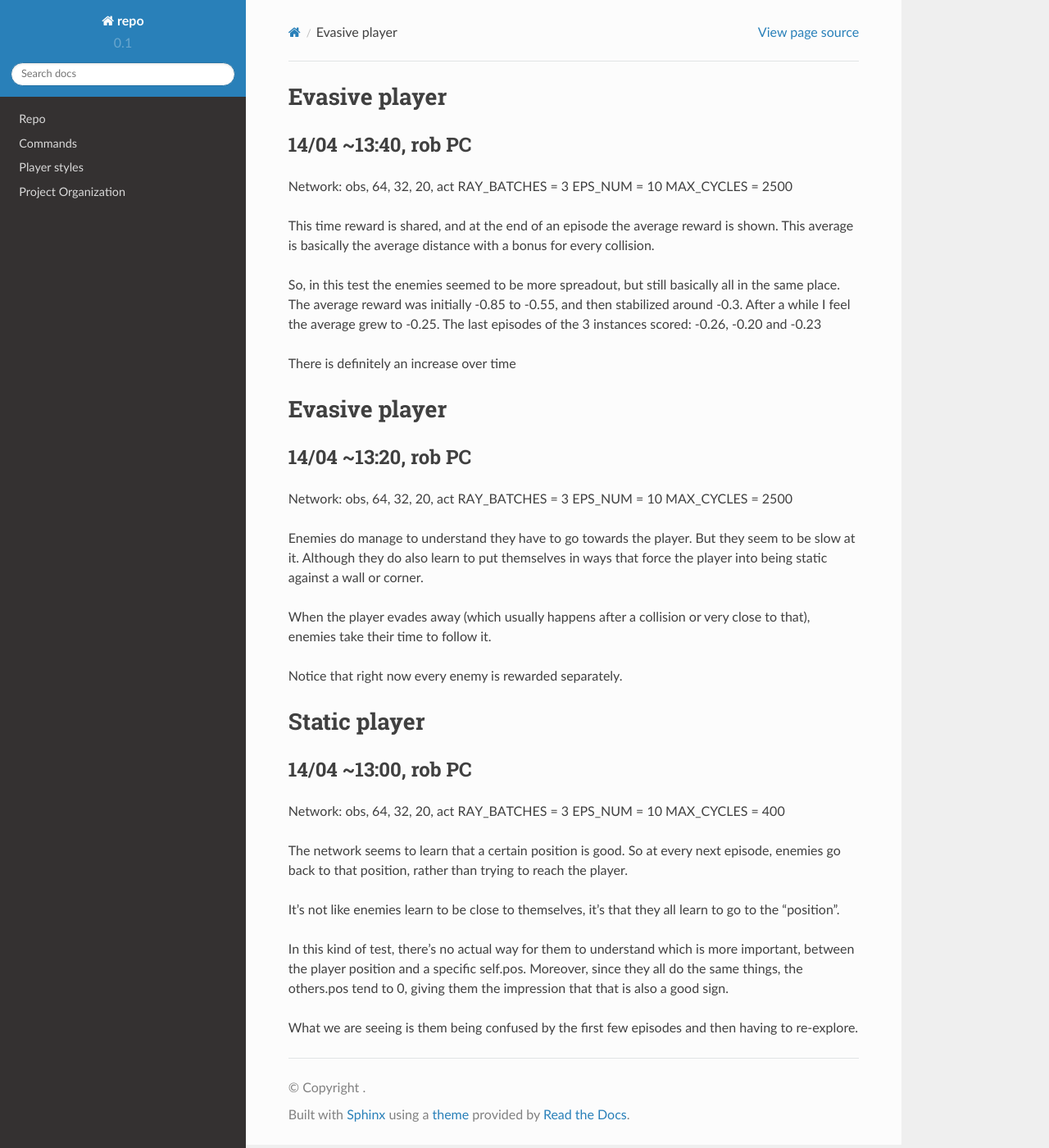
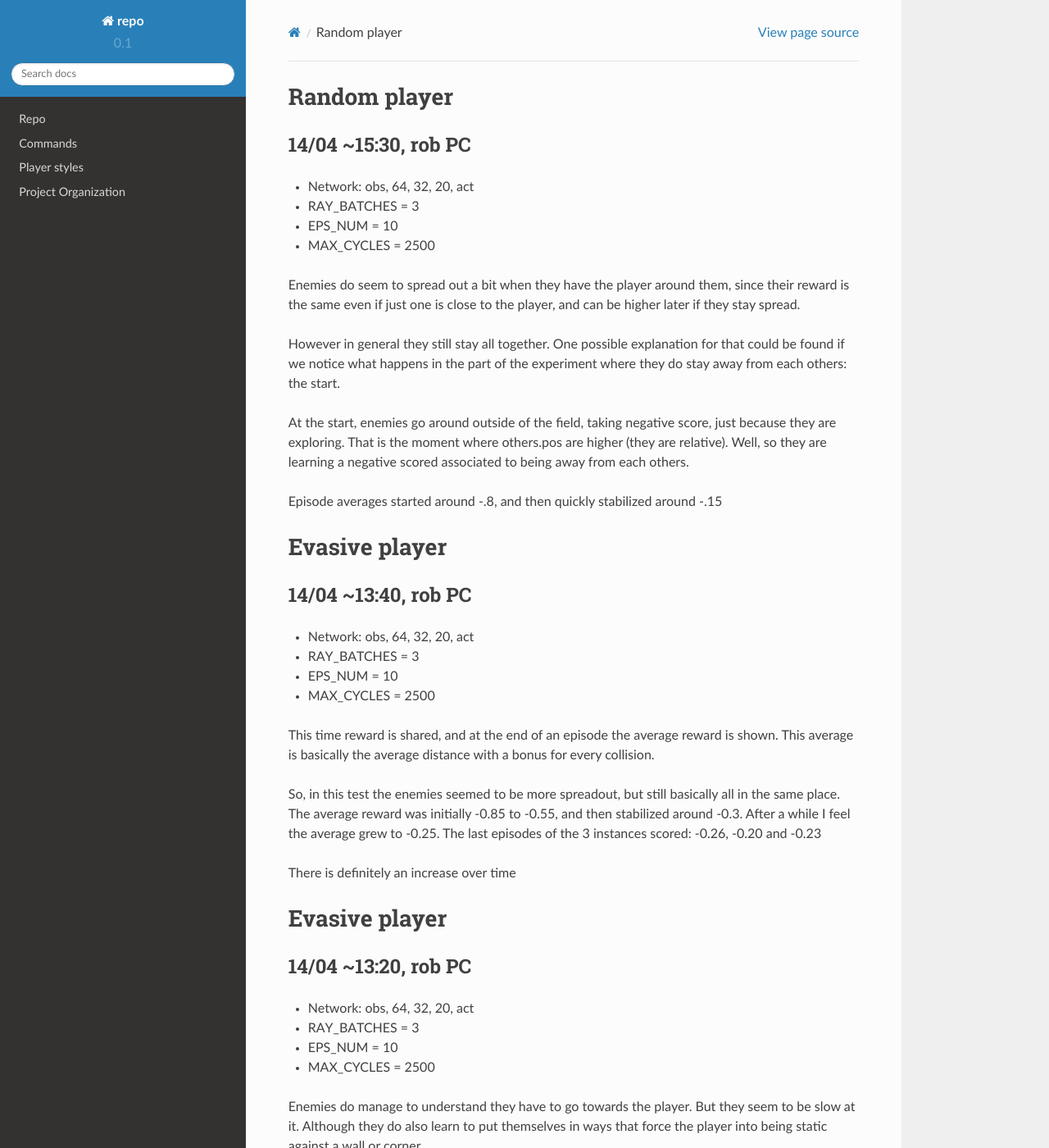
Before and after one commit to nishantpillai5/customized_mae_agents, a Sphinx documentation site: the page built from docs/visual_reports.md, in a window 1280 px wide and 1400 px high. Shown: the whole window at 82% size. Built offline with Sphinx 7.4.7 and the Read the Docs theme 2.0.0, drawn with Linux system fonts in a browser that asks for light colours; some of the changed text lies outside the part shown.

Commit message:
Random player experiment

```diff
--- a/docs/visual_reports.md
+++ b/docs/visual_reports.md
@@ -1,10 +1,30 @@
+# Random player
+## 14/04 ~15:30, rob PC
+
+- Network: obs, 64, 32, 20, act
+- RAY_BATCHES = 3
+- EPS_NUM = 10
+- MAX_CYCLES = 2500
+
+Enemies do seem to spread out a bit when they have the player around them, since their reward is the same even if just one is close to the player, and can be higher later if they stay spread.
+
+However in general they still stay all together.
+One possible explanation for that could be found if we notice what happens in the part of the experiment where they do stay away from each others: the start.
+
+At the start, enemies go around outside of the field, taking negative score, just because they are exploring. That is the moment where others.pos are higher (they are relative).
+Well, so they are learning a negative scored associated to being away from each others.
+
+Episode averages started around -.8, and then quickly stabilized around -.15
+
+
+
 # Evasive player
 ## 14/04 ~13:40, rob PC
 
-Network: obs, 64, 32, 20, act
-RAY_BATCHES = 3
-EPS_NUM = 10
-MAX_CYCLES = 2500
+- Network: obs, 64, 32, 20, act
+- RAY_BATCHES = 3
+- EPS_NUM = 10
+- MAX_CYCLES = 2500
 
 This time reward is shared, and at the end of an episode the average reward is shown.
 This average is basically the average distance with a bonus for every collision.
@@ -20,10 +40,10 @@ There is definitely an increase over time
 # Evasive player
 ## 14/04 ~13:20, rob PC
 
-Network: obs, 64, 32, 20, act
-RAY_BATCHES = 3
-EPS_NUM = 10
-MAX_CYCLES = 2500
+- Network: obs, 64, 32, 20, act
+- RAY_BATCHES = 3
+- EPS_NUM = 10
+- MAX_CYCLES = 2500
 
 Enemies do manage to understand they have to go towards the player.
 But they seem to be slow at it. Although they do also learn to put themselves in ways that force the player into being static against a wall or corner.
@@ -37,10 +57,10 @@ Notice that right now every enemy is rewarded separately.
 # Static player
 ## 14/04 ~13:00, rob PC
 
-Network: obs, 64, 32, 20, act
-RAY_BATCHES = 3
-EPS_NUM = 10
-MAX_CYCLES = 400
+- Network: obs, 64, 32, 20, act
+- RAY_BATCHES = 3
+- EPS_NUM = 10
+- MAX_CYCLES = 400
 
 The network seems to learn that a certain position is good.
 So at every next episode, enemies go back to that position, rather than trying to reach the player.
```
Also changed, not shown: 1 other file.
